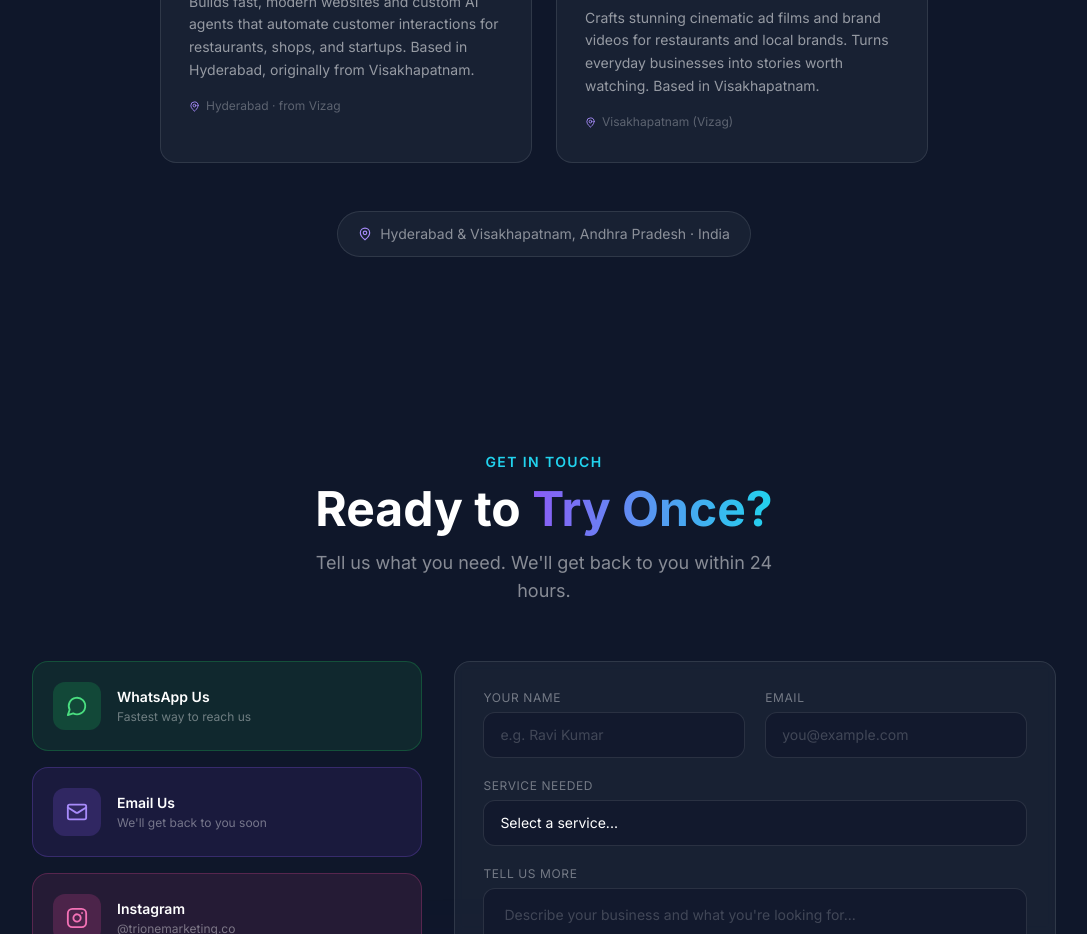
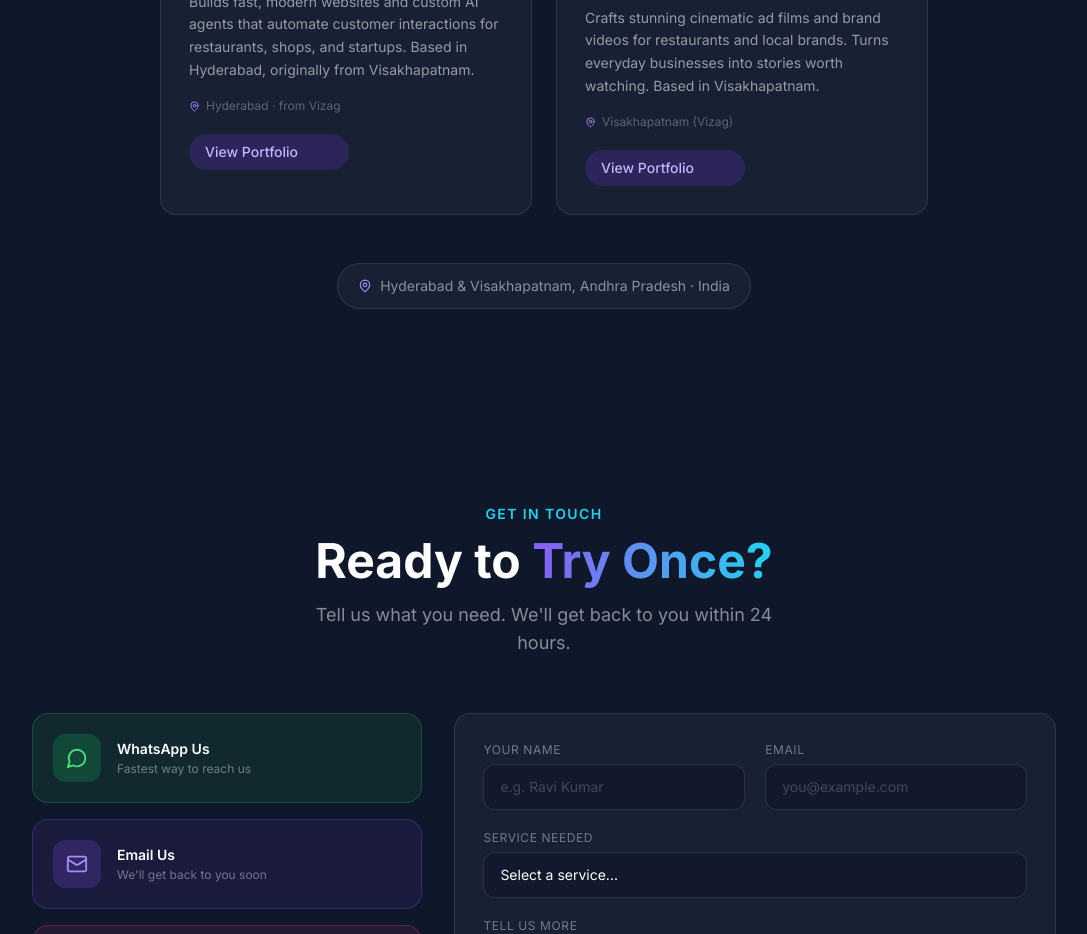
Before and after one commit to Pradeepkumarsirigirisetty/Trione_Marketing.co, a React (Vite) app: page / in a window 1280 px wide. Shown: the part 3000-3934 px from the top of the page, without its empty margins (96-1183 px from the left). Built offline with nearby package versions, Linux system fonts and the light colour scheme.

Commit message:
adding portfolio links to about page for team members and creating a new button view portfolio.

```diff
--- a/src/components/About.jsx
+++ b/src/components/About.jsx
@@ -11,6 +11,7 @@ const team = [
     color: 'from-violet-600 to-violet-400',
     badgeColor: 'bg-violet-600/15 text-violet-300',
     location: 'Hyderabad · from Vizag',
+    portfolio: 'https://pradeepkumarsirigirisetty.github.io',
   },
   {
     initials: 'VK',
@@ -21,6 +22,7 @@ const team = [
     color: 'from-cyan-500 to-cyan-300',
     badgeColor: 'bg-cyan-500/15 text-cyan-300',
     location: 'Visakhapatnam (Vizag)',
+    portfolio: 'https://durgavinaykumar6666.github.io',
   },
 ]
 
@@ -73,10 +75,19 @@ export default function About() {
 
                 {/* Bio */}
                 <p className="text-white/55 text-sm leading-relaxed mb-3">{member.bio}</p>
+
                 <div className="inline-flex items-center gap-1.5 text-xs text-white/30">
                   <MapPin size={11} className="text-violet-400" />
                   {member.location}
                 </div>
+                <a
+                  href={member.portfolio}
+
+                >
+                  <div className="mt-4 w-40 gap-2 px-4 py-2 rounded-full bg-violet-600/20 text-violet-300 text-sm font-medium hover:bg-violet-600/30 transition-colors">
+                    View Portfolio
+                  </div>
+                </a>
               </div>
             )
           })}
```
